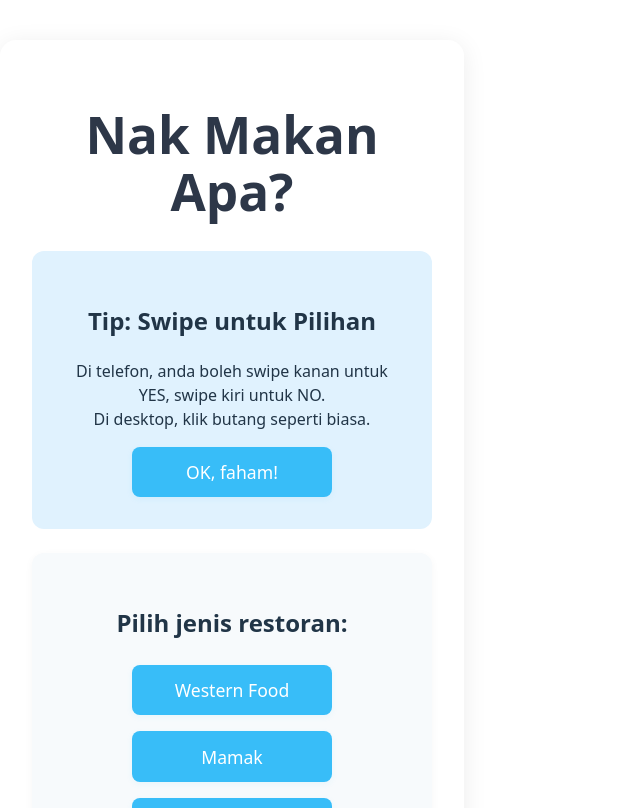
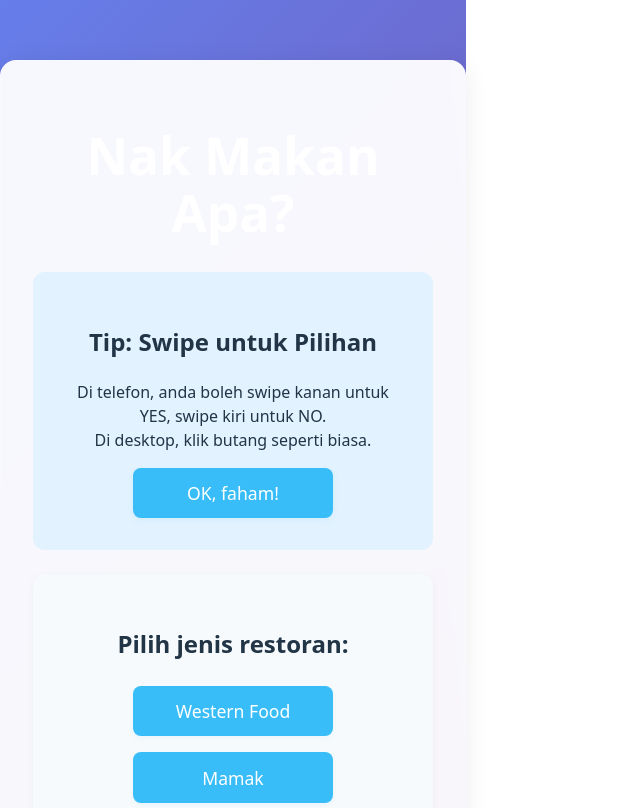
Before and after one commit to tfqnet/nak-makan-apa, a React (Vite) app: page / in a window 1280 px wide. Shown: the top 808 px of the page, without its empty margins (0-640 px from the left). Built offline with nearby package versions, Linux system fonts and the light colour scheme.

Commit message:
Add colorful backgrounds and conditional title display

```diff
--- a/src/App.css
+++ b/src/App.css
@@ -1,3 +1,11 @@
+
+body {
+  margin: 0;
+  font-family: system-ui, -apple-system, BlinkMacSystemFont, 'Segoe UI', 'Roboto', 'Oxygen',
+    'Ubuntu', 'Cantarell', 'Open Sans', 'Helvetica Neue', sans-serif;
+  -webkit-font-smoothing: antialiased;
+  -moz-osx-font-smoothing: grayscale;
+}
 
 .app-container {
   max-width: 400px;
--- a/src/App.jsx
+++ b/src/App.jsx
@@ -159,15 +159,63 @@ function App() {
     setAnswers({ hungry: '', spicy: '', expensive: '' });
   };
 
+  // Get color scheme for each step
+  const getStepColors = () => {
+    if (step === 0) {
+      return {
+        background: 'linear-gradient(135deg, #667eea 0%, #764ba2 100%)',
+        cardBg: 'rgba(255, 255, 255, 0.95)',
+        titleColor: '#ffffff'
+      };
+    } else if (step === 1) {
+      return {
+        background: 'linear-gradient(135deg, #f093fb 0%, #f5576c 100%)',
+        cardBg: 'rgba(255, 255, 255, 0.95)',
+        titleColor: '#ffffff'
+      };
+    } else if (step === 2) {
+      return {
+        background: 'linear-gradient(135deg, #4facfe 0%, #00f2fe 100%)',
+        cardBg: 'rgba(255, 255, 255, 0.95)',
+        titleColor: '#ffffff'
+      };
+    } else if (step === 3) {
+      return {
+        background: 'linear-gradient(135deg, #43e97b 0%, #38f9d7 100%)',
+        cardBg: 'rgba(255, 255, 255, 0.95)',
+        titleColor: '#ffffff'
+      };
+    } else {
+      return {
+        background: 'linear-gradient(135deg, #fa709a 0%, #fee140 100%)',
+        cardBg: 'rgba(255, 255, 255, 0.95)',
+        titleColor: '#ffffff'
+      };
+    }
+  };
+
+  const colors = getStepColors();
+
   return (
+    <div style={{
+      background: colors.background,
+      minHeight: '100vh',
+      padding: '20px 0',
+      transition: 'background 0.5s ease'
+    }}>
       <div
         className="app-container"
         ref={questionCardRef}
-      style={isMobile.current ? swipeStyle : {}}
+        style={{
+          ...(isMobile.current ? swipeStyle : {}),
+          background: colors.cardBg,
+          backdropFilter: 'blur(10px)',
+          border: '1px solid rgba(255, 255, 255, 0.2)'
+        }}
       >
-      <h1>Nak Makan Apa?</h1>
+        {step === 0 && <h1 style={{ color: colors.titleColor }}>Nak Makan Apa?</h1>}
         {showGuide && (
-        <div className="splash-guide" style={{background:'#e0f2fe',padding:'2em',borderRadius:'12px',marginBottom:'1.5em'}}>
+          <div className="splash-guide" style={{background:'rgba(224, 242, 254, 0.9)',padding:'2em',borderRadius:'12px',marginBottom:'1.5em'}}>
             <h2>Tip: Swipe untuk Pilihan</h2>
             <p>Di telefon, anda boleh swipe kanan untuk YES, swipe kiri untuk NO.<br/>Di desktop, klik butang seperti biasa.</p>
             <button onClick={() => { setShowGuide(false); localStorage.setItem('swipeGuideSeen', '1'); }}>OK, faham!</button>
@@ -206,6 +254,7 @@ function App() {
           </div>
         )}
       </div>
+    </div>
   );
 }
 export default App;
```
Lines whose indentation alone changed are shown as unchanged.
